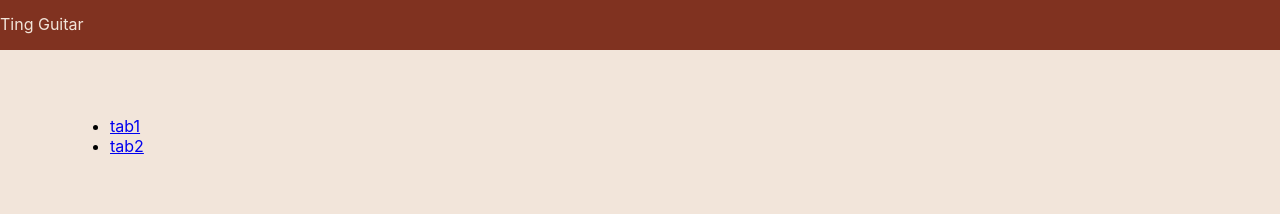
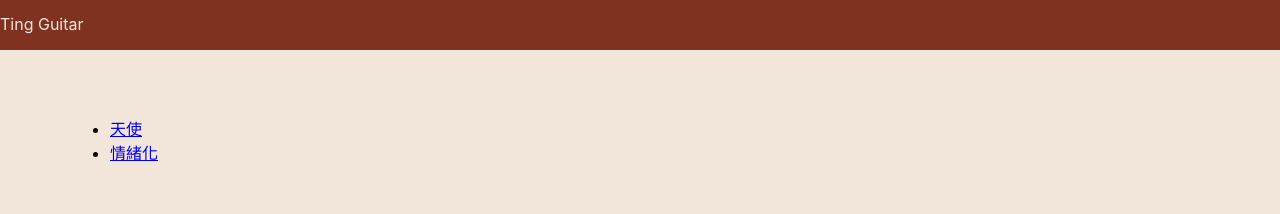
Before and after one commit to ting-ting-ting/ting-guitar, a React (Create React App) app: page /#/ in a window 1280 px wide. Shown: the top 214 px of the page. Built offline with nearby package versions, Linux system fonts and the light colour scheme.

Commit message:
map links in home page

```diff
--- a/src/HomePage/index.jsx
+++ b/src/HomePage/index.jsx
@@ -2,17 +2,17 @@ import React from 'react';
 import {
   Link,
 } from "react-router-dom";
+import { tablist, tabData } from '../constants/tabs';
 
 const HomePage = () => (
   <div>
     <nav>
       <ul>
-        <li>
-          <Link to="/tab/1">tab1</Link>
-        </li>
-        <li>
-          <Link to="/tab/2">tab2</Link>
-        </li>
+        {tablist.map(id => (
+          <li key={id}>
+            <Link to={`/tab/${id}`}>{tabData[id].name}</Link>
+          </li>
+        ))}
       </ul>
     </nav>
   </div>
--- a/src/constants/tabs/mayday.js
+++ b/src/constants/tabs/mayday.js
@@ -12,7 +12,7 @@ import {
 const maydayTabData = {
   'mayday-1': {
     id: 'mayday-1',
-    title: '天使',
+    name: '天使',
     singer: '五月天',
     lines: [
       {
--- a/src/constants/tabs/pia.js
+++ b/src/constants/tabs/pia.js
@@ -12,7 +12,7 @@ import {
 const piaTabData = {
   'pia-1': {
     id: 'pia-1',
-    title: '情緒化',
+    name: '情緒化',
     singer: 'PiA',
     lines: [],
   },
```
